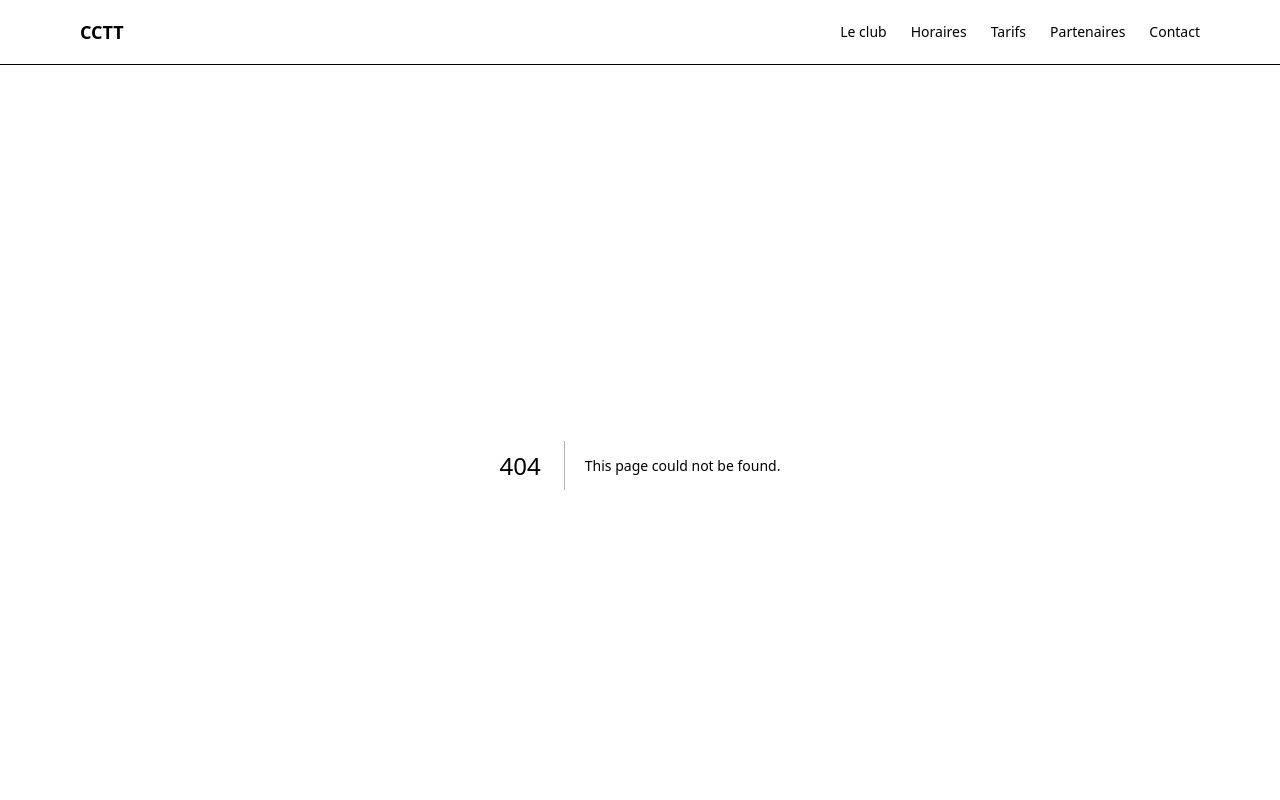
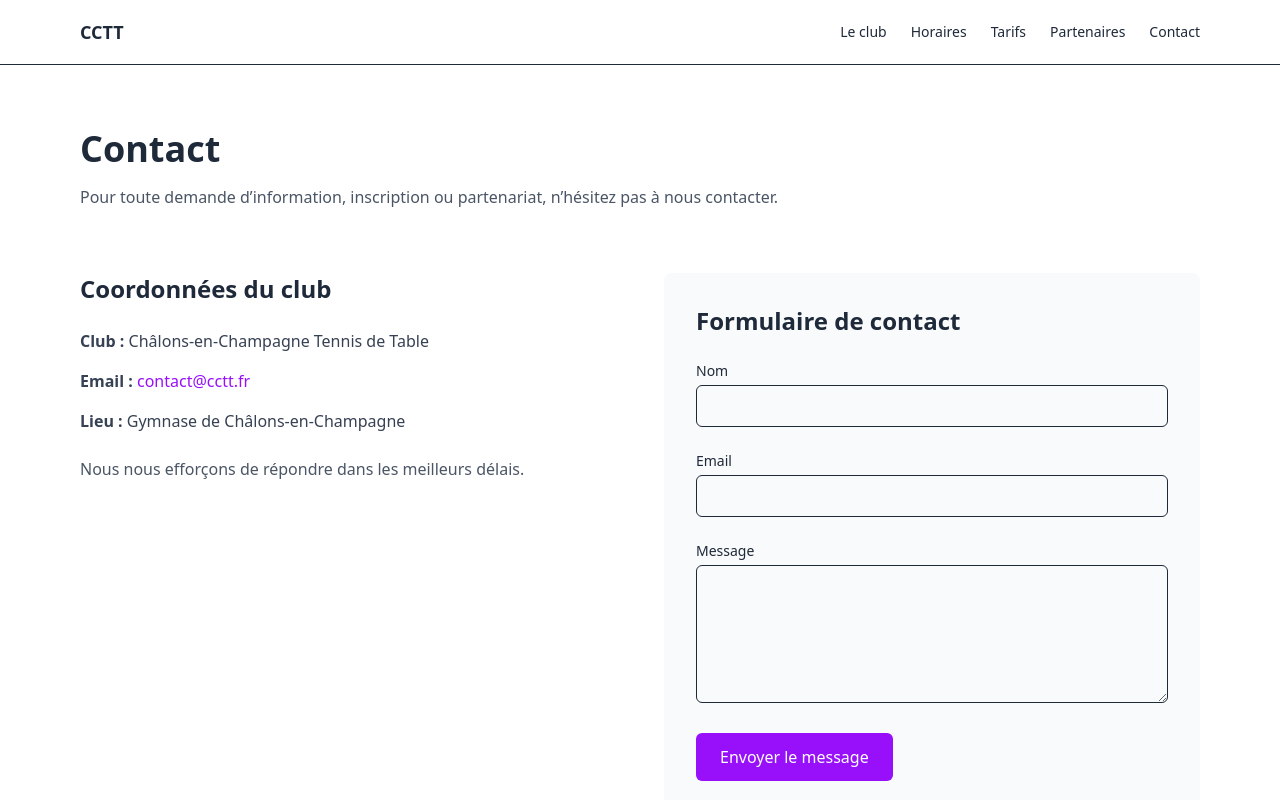
Before and after one commit to jesared/club-cctt, a Next.js app: page /contact in a window 1280 px wide. Before the commit this address had no page. Shown: the top 800 px of the page. Built offline with nearby package versions, Linux system fonts and the light colour scheme.

Commit message:
Ajout de la page de contact : création d'un formulaire de contact et présentation des coordonnées du club.

```diff
--- /dev/null
+++ b/app/contact/page.tsx
@@ -0,0 +1,103 @@
+export default function ContactPage() {
+  return (
+    <div className="max-w-6xl mx-auto px-4 py-16 space-y-16">
+      {/* TITRE PAGE */}
+      <header>
+        <h1 className="text-4xl font-bold mb-4">Contact</h1>
+        <p className="text-gray-600 max-w-3xl">
+          Pour toute demande d’information, inscription ou partenariat,
+          n’hésitez pas à nous contacter.
+        </p>
+      </header>
+
+      <div className="grid grid-cols-1 md:grid-cols-2 gap-12">
+        {/* INFORMATIONS */}
+        <section>
+          <h2 className="text-2xl font-semibold mb-6">Coordonnées du club</h2>
+
+          <ul className="space-y-4 text-gray-700">
+            <li>
+              <strong>Club :</strong> Châlons-en-Champagne Tennis de Table
+            </li>
+            <li>
+              <strong>Email :</strong>{" "}
+              <a
+                href="mailto:contact@cctt.fr"
+                className="text-purple-600 hover:underline"
+              >
+                contact@cctt.fr
+              </a>
+            </li>
+            <li>
+              <strong>Lieu :</strong> Gymnase de Châlons-en-Champagne
+            </li>
+          </ul>
+
+          <p className="mt-6 text-gray-600 max-w-md">
+            Nous nous efforçons de répondre dans les meilleurs délais.
+          </p>
+        </section>
+
+        {/* FORMULAIRE */}
+        <section className="bg-gray-50 rounded-lg p-8">
+          <h2 className="text-2xl font-semibold mb-6">Formulaire de contact</h2>
+
+          <form className="space-y-6">
+            {/* NOM */}
+            <div>
+              <label htmlFor="name" className="block text-sm font-medium mb-1">
+                Nom
+              </label>
+              <input
+                type="text"
+                id="name"
+                name="name"
+                required
+                className="w-full border rounded-md px-4 py-2 focus:outline-none focus:ring-2 focus:ring-purple-500"
+              />
+            </div>
+
+            {/* EMAIL */}
+            <div>
+              <label htmlFor="email" className="block text-sm font-medium mb-1">
+                Email
+              </label>
+              <input
+                type="email"
+                id="email"
+                name="email"
+                required
+                className="w-full border rounded-md px-4 py-2 focus:outline-none focus:ring-2 focus:ring-purple-500"
+              />
+            </div>
+
+            {/* MESSAGE */}
+            <div>
+              <label
+                htmlFor="message"
+                className="block text-sm font-medium mb-1"
+              >
+                Message
+              </label>
+              <textarea
+                id="message"
+                name="message"
+                rows={5}
+                required
+                className="w-full border rounded-md px-4 py-2 focus:outline-none focus:ring-2 focus:ring-purple-500"
+              />
+            </div>
+
+            {/* BOUTON */}
+            <button
+              type="submit"
+              className="bg-purple-600 text-white px-6 py-3 rounded-md hover:bg-purple-700 transition"
+            >
+              Envoyer le message
+            </button>
+          </form>
+        </section>
+      </div>
+    </div>
+  );
+}
```
